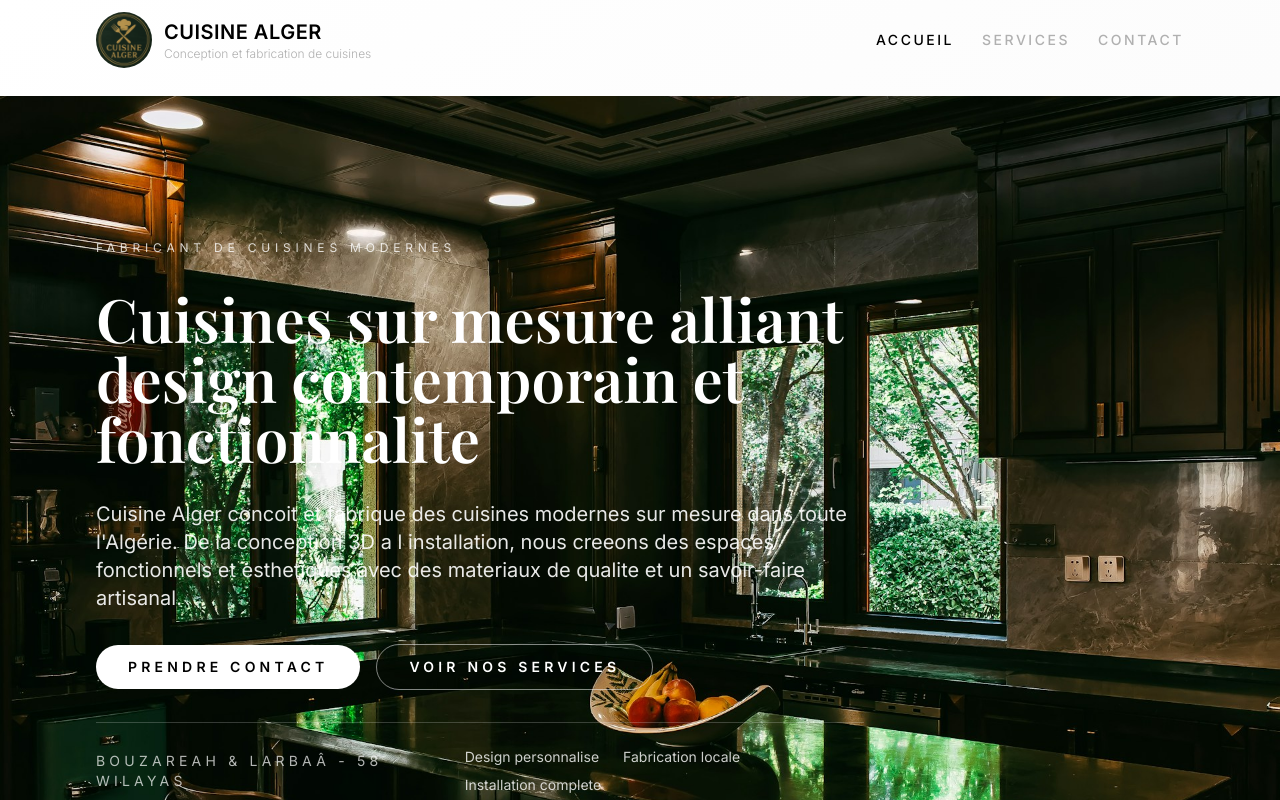
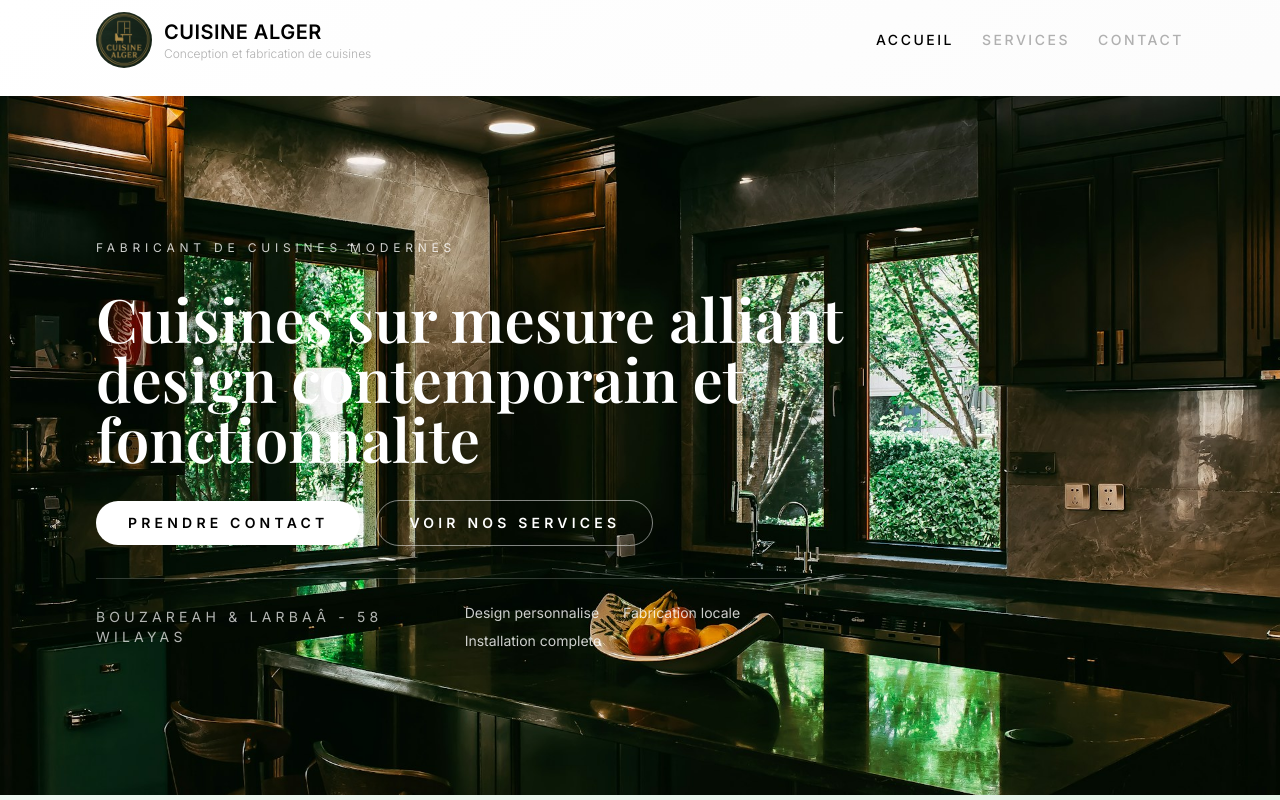
Before and after one commit to autonomyowner/iptv, a Next.js app: page / in a window 1280 px wide. Shown: the top 800 px of the page. Built offline with nearby package versions, Linux system fonts and the light colour scheme; a web font is replaced by a local one.

Commit message:
Update logo to logo2.jpg and remove hero description text
- Replace navbar logo with logo2.jpg
- Set logo2.jpg as favicon (browser icon)
- Remove descriptive text from hero section
- Update animation timing for cleaner hero layout

```diff
--- a/src/app/layout.tsx
+++ b/src/app/layout.tsx
@@ -25,6 +25,11 @@ export const metadata: Metadata = {
   authors: [{ name: 'Cuisine Alger' }],
   creator: 'Cuisine Alger',
   publisher: 'Cuisine Alger',
+  icons: {
+    icon: '/picturs/logo2.jpg',
+    shortcut: '/picturs/logo2.jpg',
+    apple: '/picturs/logo2.jpg',
+  },
   formatDetection: {
     email: false,
     address: false,
--- a/src/components/HeroSection.tsx
+++ b/src/components/HeroSection.tsx
@@ -9,13 +9,11 @@ export const HeroSection = (): JSX.Element => {
   const [elementsVisible, setElementsVisible] = useState<{
     subtitle: boolean
     title: boolean
-    description: boolean
     buttons: boolean
     footer: boolean
   }>({
     subtitle: false,
     title: false,
-    description: false,
     buttons: false,
     footer: false
   })
@@ -30,9 +28,8 @@ export const HeroSection = (): JSX.Element => {
       const delays = {
         subtitle: 200,
         title: 400,
-        description: 600,
-        buttons: 800,
-        footer: 1000
+        buttons: 600,
+        footer: 800
       }
 
       Object.entries(delays).forEach(([key, delay]) => {
@@ -87,17 +84,6 @@ export const HeroSection = (): JSX.Element => {
             Cuisines sur mesure alliant design contemporain et fonctionnalite
           </h1>
 
-          <p
-            className={`text-lg leading-relaxed text-white/90 sm:text-xl transition-all duration-700 ease-out ${
-              elementsVisible.description
-                ? 'translate-y-0 opacity-100'
-                : 'translate-y-8 opacity-0'
-            }`}
-          >
-            Cuisine Alger concoit et fabrique des cuisines modernes sur mesure dans toute l&apos;Algérie.
-            De la conception 3D a l installation, nous creeons des espaces fonctionnels et esthetiques
-            avec des materiaux de qualite et un savoir-faire artisanal.
-          </p>
 
           <div
             className={`flex flex-col gap-3 sm:flex-row sm:items-center sm:gap-4 transition-all duration-700 ease-out ${
--- a/src/components/Navbar.tsx
+++ b/src/components/Navbar.tsx
@@ -54,7 +54,7 @@ export const Navbar = (): JSX.Element => {
           >
             <div className="relative w-12 h-12 md:w-14 md:h-14">
               <Image
-                src="/picturs/logo.png"
+                src="/picturs/logo2.jpg"
                 alt="Cuisine Alger Logo"
                 fill
                 className="object-contain rounded-full"
```
Also changed, not shown: public/picturs/logo2.jpg (added).
